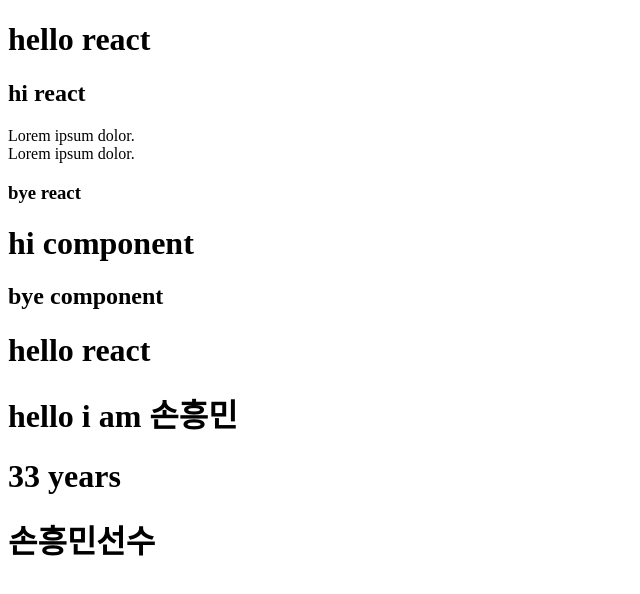
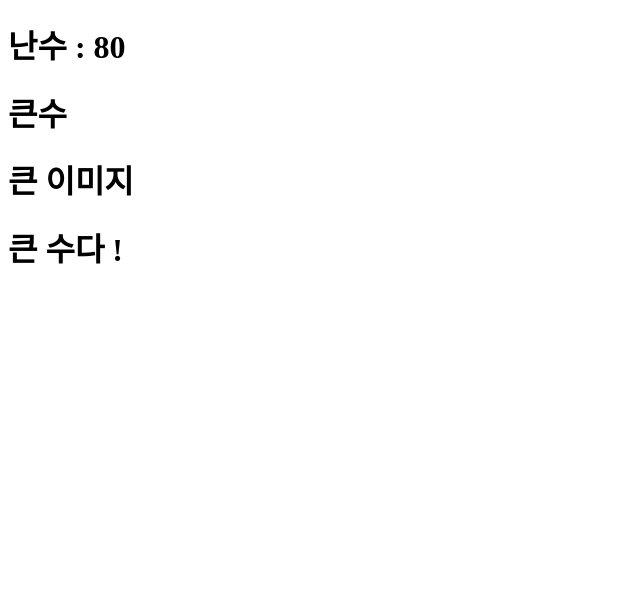
Before and after one commit to hoonil1/hoonil_react, a React (Create React App) app: page / in a window 1280 px wide. Shown: the top 594 px of the page, without its empty margins (0-640 px from the left). Built offline with nearby package versions, Linux system fonts and the light colour scheme.

Commit message:
jsx의 {} 에서 간단한 연산자 활용

```diff
--- a/src/App.js
+++ b/src/App.js
@@ -1,54 +1,30 @@
-function MyComp2() {
-  let name = "손흥민";
-  let age = 33;
-  // {} : jsx 에서 javascript 코드 작성하기 위한 기호
+function App() {
+  // JSX에서 태그 사용시 꼭 종료태그를 작성해야 한다 ex) </div>
+  // 빈 요소이면 시작태그에서 종료를 꼭 해주어야 한다 ex) <br>
+  const random = Math.ceil(Math.random() * 100);
+  const isLarge = random > 50;
   return (
     <>
-      <h1>hello react</h1>
-      <h1>hello i am {name} </h1>
-      <h1>{age} years</h1>
-      <h1>{name + "선수"}</h1>
+      <h1>난수 : {random}</h1>
+      <h1>{random > 50 ? "큰수" : "작은수"}</h1>
+      <div>{random > 50 ? <BigImage /> : <SmallImage />}</div>
+      <div>{isLarge && <h1>큰 수다 !</h1>}</div>
+      <div>{isLarge || <h1>작은 수다 !</h1>}</div>
     </>
   );
 }
 
-function App() {
-  // JSX에서 태그 사용시 꼭 종료태그를 작성해야 한다 ex) </div>
-  // 빈 요소이면 시작태그에서 종료를 꼭 해주어야 한다 ex) <br>
-  return (
-    <div>
-      <h1>hello react</h1>
-      <h2>hi react</h2>
-      <p>
-        Lorem ipsum dolor. <br />
-        Lorem ipsum dolor.
-      </p>
-      <h3>bye react</h3>
-      <MyComp />
-      <MyComp2 />
-    </div>
-  );
+function BigImage() {
+  return <h1>큰 이미지</h1>;
+}
+
+function SmallImage() {
+  return <h3>작은 이미지</h3>;
 }
 
 // component 이름은 대문자로 시작.
 // built-in component 이름은 소문자로 시작.
 // return 문을 가져야한다 (항상은 아님)
 // return 값은 보통 JSX 코드이다. (항상은 아님)
-function MyComp() {
-  // return 문에 jsx 코드 작성 가능
-  // 꼭 하나의 root tag가 존재해야 한다. (두개의 태그를 쓸수 없다)
-  // div 태그로 감싸서 쓰면 여러 태그를 쓸수 있다.
-  // return 값이 여러 줄이면 괄호로 감싸준다
-  // root tag 가 필요 없다면 fragment 사용. (<></> = 태그 명이 없는 태그)
-
-  // jsx에서 주석 사용법
-  // {/* ~ */}
-  return (
-    <>
-      <h1>hi component</h1>
-      <h2>bye component</h2>
-    </>
-  );
-}
 
 export default App;
```
